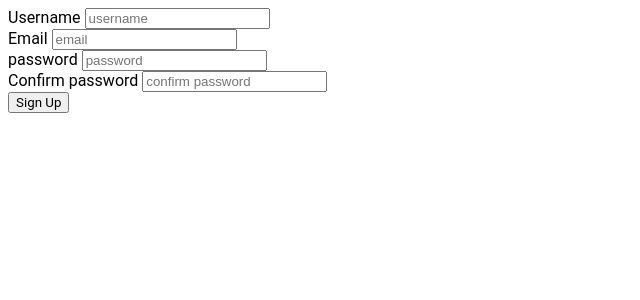
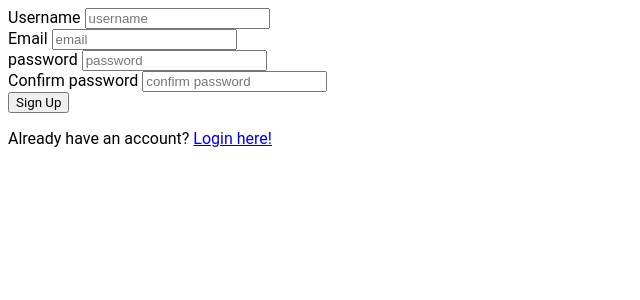
Before and after one commit to ArneBerckmans/PhpProject, a PHP site: page /Register.php in a window 1280 px wide. Shown: the top 300 px of the page, without its empty margins (0-640 px from the left). Run offline with PHP 8.4, Linux system fonts and the light colour scheme.

Commit message:
added link to login

```diff
--- a/Register.php
+++ b/Register.php
@@ -1,8 +1,8 @@
 <?php
 
 spl_autoload_register(function($class){
-        include_once ("classes/" . $class . ".class.php");
-    });
+    include_once ("classes/" . $class . ".class.php");
+});
 
 try{
 
@@ -77,6 +77,7 @@ catch(Exception $e){
 
         <button class="buttonReg" type="submit">Sign Up</button>
 
+        <p>Already have an account? <a href="login.php">Login here!</a></p>
     </form>
 
     <?php
```
